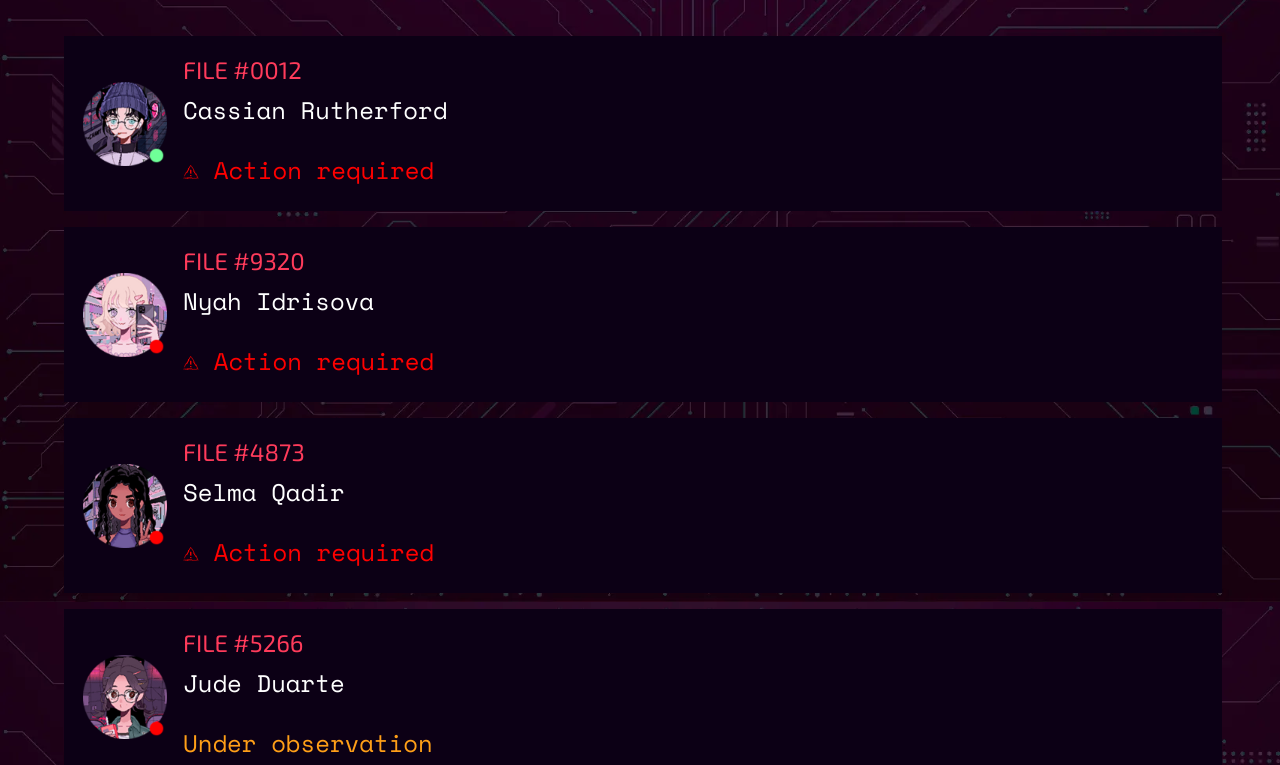
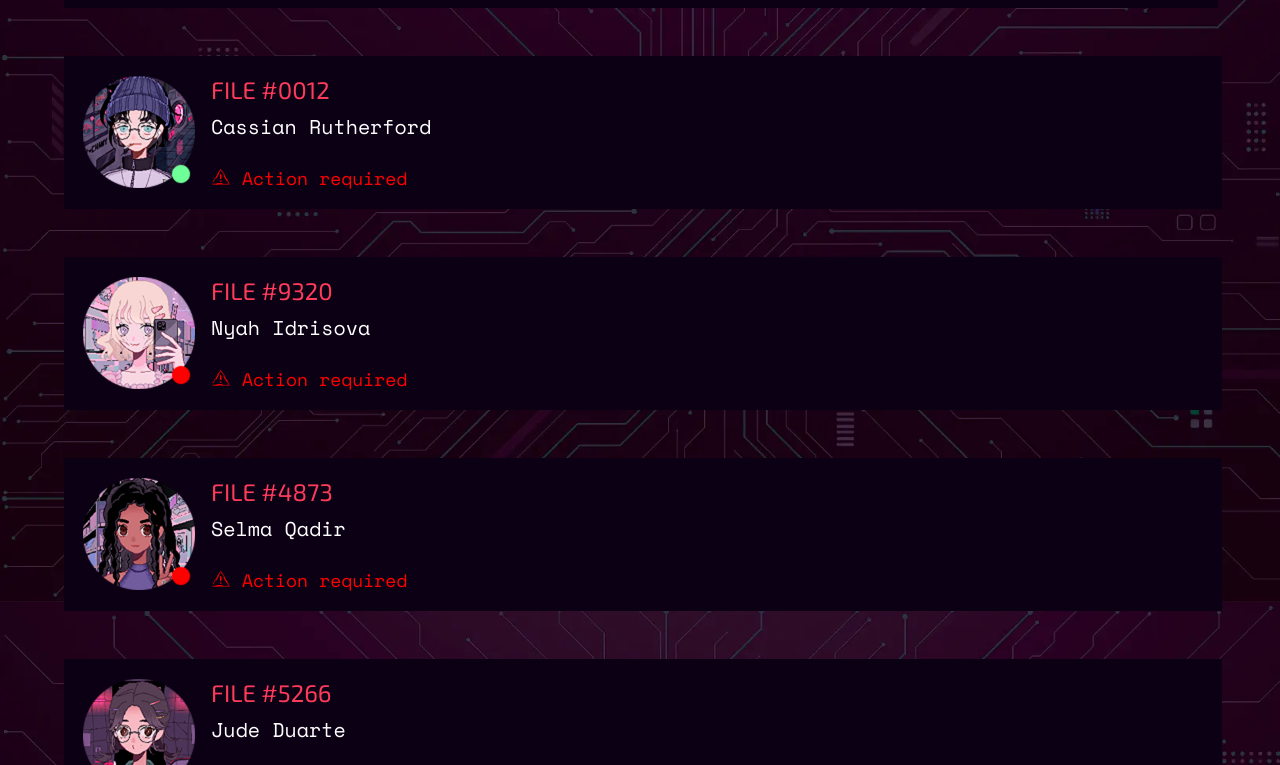
Before and after one commit to alyssa-beaufils/Design-fiction, a website: page src/user-list.html in a window 1280 px wide. Shown: the part 198-963 px from the top of the page. Drawn offline with nearby package versions, Linux system fonts and the light colour scheme; files that its build step writes are made by us from their sources; a web font is replaced by a local one.

Commit message:
responsive page user list

```diff
--- a/src/styles/components/_typography.scss
+++ b/src/styles/components/_typography.scss
@@ -2,12 +2,12 @@
 .username{ @include font-size-responsive(20px, 24px, 32px); }
 .msg{ @include font-size-responsive(16px, 24px, 32px); }
 .fake-placeholder{ @include font-size-responsive(14px, 24px, 32px); }
-.title-big{ @include font-size-responsive(24px, 24px, 32px); }
+.title-big{ @include font-size-responsive(24px, 32px, 36px); }
 .title-panel{ @include font-size-responsive(24px, 26px, 32px); }
-.file-title{ @include font-size-responsive(16px, 24px, 32px); }
-.title-log{ @include font-size-responsive(14px, 24px, 32px); }
-.status-title{ @include font-size-responsive(14px, 24px, 32px); }
-.status-title-diff{ @include font-size-responsive(14px, 24px, 32px); }
+.file-title{ @include font-size-responsive(16px, 24px, 26px); }
+.title-log{ @include font-size-responsive(14px, 20px, 24px); }
+.status-title{ @include font-size-responsive(14px, 18px, 20px); }
+.status-title-diff{ @include font-size-responsive(14px, 18px, 20px); }
 .text-big-panel{ @include font-size-responsive(20px, 24px, 32px); }
 .text-nav{ @include font-size-responsive(18px, 18px, 20px); }
 .log{ @include font-size-responsive(12px, 14px, 16px); }
--- a/src/styles/layout/_gridd.scss
+++ b/src/styles/layout/_gridd.scss
@@ -82,12 +82,14 @@
 
 .user-list-container {
   display: grid;
-  grid-template-columns: repeat(2, 1fr);
+  grid-column: 1 / -1;
   margin-bottom: 48px;
 
-  > *{
-        grid-column: 1 / -1;
-    }
+
+    @include responsive(desktop) {
+    grid-template-columns: repeat(2, 1fr);
+    margin-right: 5vw;
+  }
 }
 
 .card{
@@ -109,7 +111,7 @@
     align-items: center;
     background-color: $color-primary;
     margin-left: 5vw;
-    margin-top: 16px;
+    margin-top: 48px;
     padding: 3px;
     cursor: pointer;
 }
--- a/src/styles/layout/_img.scss
+++ b/src/styles/layout/_img.scss
@@ -49,7 +49,17 @@
 }
 
 .user-pfp{
-    width: 84px;
-    height: 84px;
+    width: 90px;
+    height: 90px;
     margin-left: 16px;
+
+    @include responsive(tablet) {
+    width: 112px;
+    height: 112px;
+  }
+
+    @include responsive(desktop) {
+    width: 120px;
+    height: 120px;
+  }
 }
--- a/src/styles/layout/design.scss
+++ b/src/styles/layout/design.scss
@@ -108,6 +108,16 @@
 .danger-icon{
     width: 16px;
     height: 14px;
+
+    @include responsive(tablet) {
+    width: 20px;
+    height: 16px;
+  }
+
+    @include responsive(desktop) {
+    width: 24px;
+    height: 22px;
+  }
 }
 
 .msg{
```
